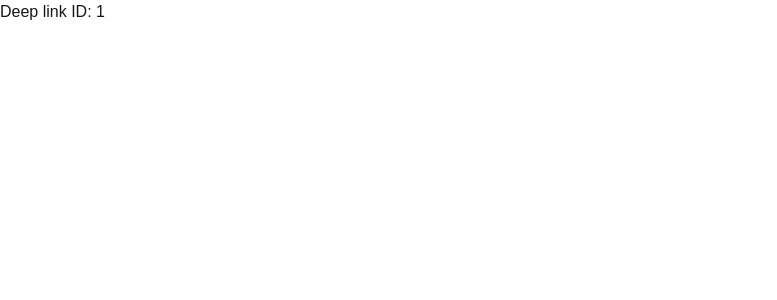
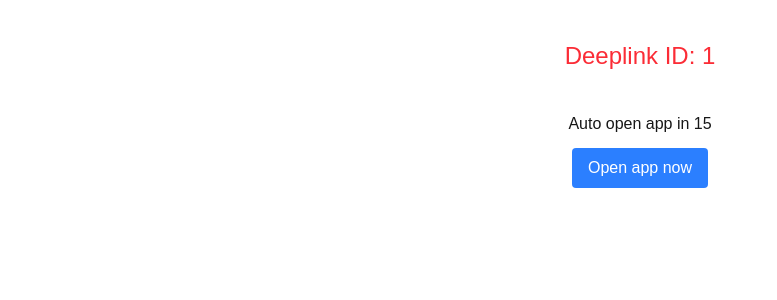
Before and after one commit to huynh-tt/evchargerapp-deeplink, a Next.js app: page /start/1 in a window 1280 px wide. Shown: the top 300 px of the page, without its empty margins (0-777 px from the left). Built offline with nearby package versions, Linux system fonts and the light colour scheme.

Commit message:
feat: auto open app

```diff
--- a/src/app/start/[id]/page.tsx
+++ b/src/app/start/[id]/page.tsx
@@ -1,8 +1,17 @@
+import { StartContent } from "~/components";
+
 export default async function Page({
   params,
 }: {
   params: Promise<{ id: string }>;
 }) {
   const { id } = await params;
-  return <div>Deep link ID: {id}</div>;
+  return (
+    <div>
+      <h1 className="text-red-500 text-2xl text-center py-10">
+        Deeplink ID: {id}
+      </h1>
+      <StartContent id={id} />
+    </div>
+  );
 }
--- /dev/null
+++ b/src/components/StartContent.tsx
@@ -0,0 +1,42 @@
+"use client";
+
+import { useCallback, useEffect, useState } from "react";
+
+interface Props {
+  id: string;
+}
+
+function StartContent({ id }: Props) {
+  const [count, setCount] = useState(20);
+
+  const openApp = useCallback(() => {
+    window.location.href = `evchargerapp://start/${id}`;
+  }, [id]);
+
+  useEffect(() => {
+    const intervalId = setInterval(() => {
+      setCount((prevCount) => {
+        if (prevCount <= 0) {
+          clearInterval(intervalId);
+          openApp();
+          return prevCount;
+        }
+        return prevCount - 1;
+      });
+    }, 1000);
+  }, [openApp]);
+
+  return (
+    <div className="text-center items-center flex flex-col gap-3">
+      <h1> {count <= 0 ? "Opening app..." : `Auto open app in ${count}`}</h1>
+      <button
+        className="bg-blue-500 text-white px-4 py-2 rounded hover:bg-blue-600 transition-colors duration-200 cursor-pointer"
+        onClick={openApp}
+      >
+        Open app now
+      </button>
+    </div>
+  );
+}
+
+export default StartContent;
--- /dev/null
+++ b/src/components/index.ts
@@ -0,0 +1 @@
+export { default as StartContent } from "./StartContent";
```
